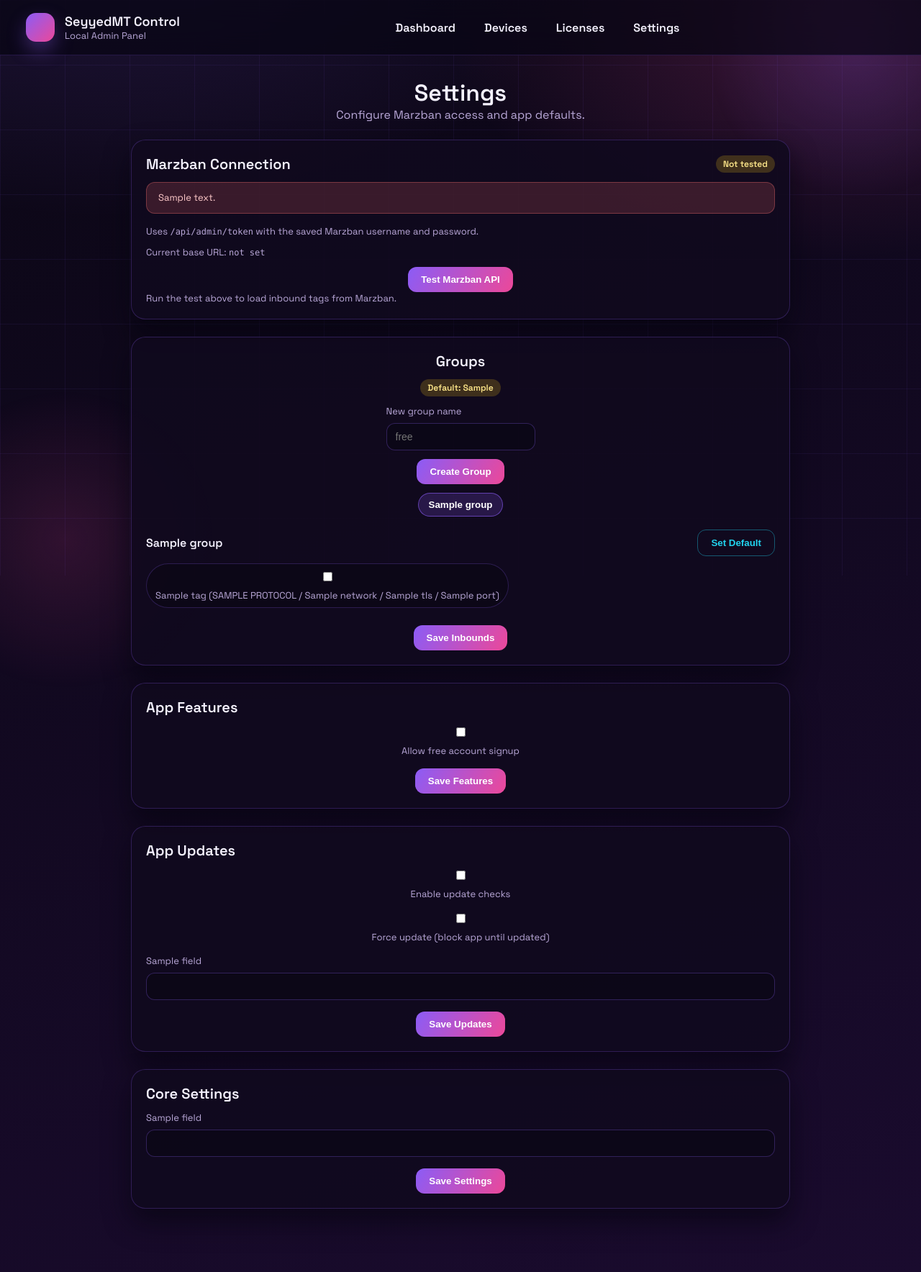
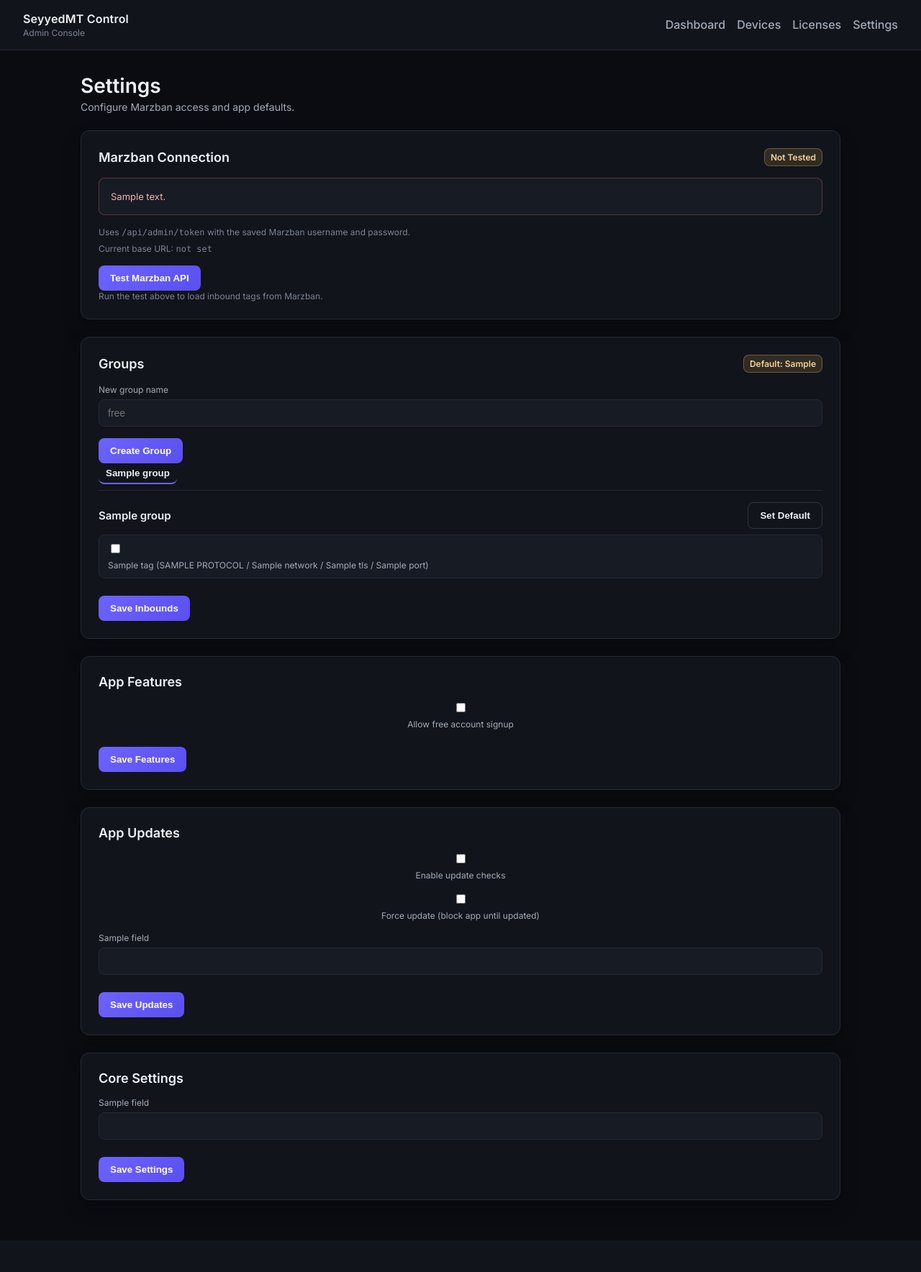
Before and after one commit to seyyed1332/apps, a FastAPI app: template app/templates/settings.html in a window 1280 px wide. Shown: the whole page at 72% size. After the commit the page ends 1682 px from the top, so only its background shows below. Run offline with FastAPI, Linux system fonts and the light colour scheme; the template is opened without the code that fills it: most values are stand-ins (such as "Sample title", 1, 10 or a date in 2020).

Commit message:
Redesign panel UI

```diff
--- a/app/static/styles.css
+++ b/app/static/styles.css
@@ -1,15 +1,28 @@
 :root {
-  --bg-1: #0b0715;
-  --bg-2: #1a0b2e;
-  --ink: #f5f2ff;
-  --muted: #b9a8d8;
-  --accent: #8b5cf6;
-  --accent-2: #ec4899;
-  --accent-3: #22d3ee;
-  --card: rgba(16, 10, 30, 0.88);
-  --border: rgba(139, 92, 246, 0.25);
-  --shadow: 0 18px 36px rgba(6, 4, 16, 0.65);
-  --glass: rgba(14, 9, 26, 0.7);
+  --color-bg: #0b0c11;
+  --color-surface: #11141b;
+  --color-surface-2: #161b24;
+  --color-border: #242a36;
+  --color-border-strong: #2f3746;
+  --color-text: #edf1f6;
+  --color-text-muted: #a3abb8;
+  --color-text-subtle: #7b8393;
+  --color-primary: #6d63ff;
+  --color-primary-strong: #5a4ff0;
+  --color-primary-soft: rgba(109, 99, 255, 0.18);
+  --color-success: #2fbf71;
+  --color-warning: #e2b55f;
+  --color-error: #e06b6b;
+  --color-info: #4da3ff;
+  --shadow-card: 0 12px 24px rgba(0, 0, 0, 0.28);
+  --radius-sm: 8px;
+  --radius-md: 12px;
+  --radius-lg: 14px;
+  --space-1: 8px;
+  --space-2: 16px;
+  --space-3: 24px;
+  --space-4: 32px;
+  --space-5: 40px;
 }
 
 * {
@@ -18,127 +31,97 @@
 
 body {
   margin: 0;
-  font-family: "Space Grotesk", "Segoe UI", sans-serif;
-  color: var(--ink);
-  background: radial-gradient(1200px 800px at 12% -10%, rgba(139, 92, 246, 0.2), transparent 60%),
-    radial-gradient(900px 600px at 90% 0%, rgba(236, 72, 153, 0.22), transparent 60%),
-    linear-gradient(160deg, var(--bg-1), var(--bg-2));
+  font-family: "Inter", "Segoe UI", system-ui, sans-serif;
+  color: var(--color-text);
+  background: var(--color-bg);
   min-height: 100vh;
-  overflow-x: hidden;
 }
 
-.app {
-  position: relative;
-}
-
-.bg-grid {
-  position: fixed;
-  inset: 0;
-  background-image: linear-gradient(rgba(139, 92, 246, 0.08) 1px, transparent 1px),
-    linear-gradient(90deg, rgba(139, 92, 246, 0.08) 1px, transparent 1px);
-  background-size: 90px 90px;
-  pointer-events: none;
-  z-index: 0;
-}
-
-.bg-orb {
-  position: fixed;
-  width: 420px;
-  height: 420px;
-  border-radius: 50%;
-  opacity: 0.3;
-  z-index: 0;
-}
-
-.orb-one {
-  top: -140px;
-  right: -120px;
-  background: radial-gradient(circle, rgba(139, 92, 246, 0.6), transparent 70%);
-}
-
-.orb-two {
-  bottom: -160px;
-  left: -120px;
-  background: radial-gradient(circle, rgba(236, 72, 153, 0.5), transparent 70%);
+a {
+  color: inherit;
 }
 
 .topbar {
   position: sticky;
   top: 0;
   z-index: 10;
-  display: grid;
-  grid-template-columns: auto 1fr auto;
+  display: flex;
   align-items: center;
-  gap: 18px;
-  padding: 18px 36px;
-  backdrop-filter: blur(18px);
-  background: rgba(9, 6, 20, 0.75);
-  border-bottom: 1px solid rgba(139, 92, 246, 0.2);
+  justify-content: space-between;
+  gap: var(--space-3);
+  padding: var(--space-2) var(--space-4);
+  background: var(--color-surface);
+  border-bottom: 1px solid var(--color-border);
 }
 
 .brand {
   display: flex;
-  gap: 14px;
-  align-items: center;
-}
-
-.brand-mark {
-  width: 40px;
-  height: 40px;
-  border-radius: 14px;
-  background: linear-gradient(135deg, var(--accent), var(--accent-2));
-  box-shadow: 0 12px 26px rgba(139, 92, 246, 0.35);
+  flex-direction: column;
+  gap: 2px;
 }
 
 .brand-title {
   font-weight: 600;
-  font-size: 18px;
+  font-size: 16px;
+  letter-spacing: 0.2px;
 }
 
 .brand-subtitle {
-  color: var(--muted);
-  font-size: 13px;
+  color: var(--color-text-subtle);
+  font-size: 12px;
 }
 
 .top-nav {
   display: flex;
-  gap: 12px;
+  gap: var(--space-2);
   align-items: center;
-  justify-self: center;
+}
+
+.menu-item {
+  color: var(--color-text-muted);
+  text-decoration: none;
+  font-weight: 500;
+  padding: 6px 0;
+  border-bottom: 2px solid transparent;
+  transition: color 0.2s ease, border-color 0.2s ease;
+}
+
+.menu-item:hover {
+  color: var(--color-text);
+}
+
+.menu-item.active {
+  color: var(--color-text);
+  border-bottom-color: var(--color-primary);
 }
 
 .menu-toggle {
-  border: none;
-  background: linear-gradient(120deg, var(--accent), var(--accent-2));
-  color: #fff;
-  padding: 10px 18px;
-  border-radius: 999px;
+  display: none;
+  border: 1px solid var(--color-border);
+  background: transparent;
+  color: var(--color-text);
+  padding: 6px 12px;
+  border-radius: var(--radius-sm);
   font-weight: 600;
   cursor: pointer;
-  transition: transform 0.2s ease;
-}
-
-.menu-toggle:hover {
-  transform: translateY(-1px);
 }
 
 .menu-panel {
   position: fixed;
-  top: 76px;
-  left: 24px;
-  right: 24px;
-  padding: 16px;
-  border-radius: 18px;
-  background: rgba(14, 9, 26, 0.96);
-  border: 1px solid var(--border);
-  box-shadow: var(--shadow);
+  top: 64px;
+  left: var(--space-2);
+  right: var(--space-2);
+  padding: var(--space-2);
+  border-radius: var(--radius-md);
+  background: var(--color-surface);
+  border: 1px solid var(--color-border);
   display: flex;
-  gap: 14px;
-  flex-wrap: wrap;
-  transform: translateY(-150%);
+  flex-direction: column;
+  gap: var(--space-1);
+  transform: translateY(-120%);
   opacity: 0;
   pointer-events: none;
-  transition: transform 0.3s ease, opacity 0.3s ease;
+  transition: transform 0.2s ease, opacity 0.2s ease;
   z-index: 9;
 }
 
@@ -148,54 +131,41 @@ body[data-menu-open="true"] .menu-panel {
   pointer-events: auto;
 }
 
-.menu-item {
-  color: var(--ink);
-  text-decoration: none;
-  font-weight: 600;
-  padding: 8px 14px;
-  border-radius: 14px;
-  transition: background 0.2s ease, color 0.2s ease;
-}
-
-.menu-item:hover,
-.menu-item.active {
-  background: rgba(139, 92, 246, 0.2);
-  color: #fff;
-}
-
 .content {
-  position: relative;
-  z-index: 1;
-  padding: 32px 32px 64px;
-  max-width: 980px;
+  padding: var(--space-4);
+  max-width: 1120px;
   margin: 0 auto;
 }
 
 .page-head {
   display: flex;
-  flex-direction: column;
-  align-items: center;
-  text-align: center;
-  justify-content: center;
-  margin-bottom: 24px;
-  gap: 10px;
+  align-items: flex-end;
+  justify-content: space-between;
+  gap: var(--space-2);
+  margin-bottom: var(--space-3);
 }
 
 .page-head h1 {
   margin: 0;
-  font-size: 32px;
+  font-size: 28px;
+  font-weight: 600;
 }
 
 .page-head p {
-  margin: 0;
-  color: var(--muted);
+  margin: 4px 0 0;
+  color: var(--color-text-muted);
+  font-size: 14px;
 }
 
 .pill {
-  padding: 6px 14px;
-  border-radius: 999px;
-  background: rgba(34, 211, 238, 0.15);
-  color: var(--accent-3);
+  display: inline-flex;
+  align-items: center;
+  gap: 6px;
+  padding: 4px 10px;
+  border-radius: var(--radius-sm);
+  background: var(--color-surface-2);
+  border: 1px solid var(--color-border);
+  color: var(--color-text-muted);
   font-size: 12px;
   font-weight: 600;
 }
@@ -203,62 +173,61 @@ body[data-menu-open="true"] .menu-panel {
 .stats-grid {
   display: grid;
   grid-template-columns: repeat(auto-fit, minmax(200px, 1fr));
-  gap: 18px;
-  margin-bottom: 28px;
+  gap: var(--space-2);
+  margin-bottom: var(--space-3);
 }
 
 .card {
-  background: var(--card);
-  border: 1px solid var(--border);
-  border-radius: 20px;
-  padding: 20px;
-  box-shadow: var(--shadow);
-  animation: rise 0.45s ease;
+  background: var(--color-surface);
+  border: 1px solid var(--color-border);
+  border-radius: var(--radius-md);
+  padding: var(--space-3);
+  box-shadow: var(--shadow-card);
 }
 
 .stat-card {
   display: flex;
   flex-direction: column;
-  gap: 8px;
+  gap: 6px;
 }
 
 .stat-label {
-  color: var(--muted);
-  font-size: 14px;
+  color: var(--color-text-muted);
+  font-size: 13px;
 }
 
 .stat-value {
-  font-size: 30px;
+  font-size: 28px;
   font-weight: 600;
 }
 
 .table-card {
-  padding: 18px 20px 10px;
+  padding: var(--space-2) var(--space-3) var(--space-3);
 }
 
 .card-head {
   display: flex;
   align-items: center;
   justify-content: space-between;
-  gap: 12px;
-  margin-bottom: 12px;
-}
-
-.card-head.centered {
-  flex-direction: column;
-  justify-content: center;
-  text-align: center;
+  gap: var(--space-2);
+  flex-wrap: wrap;
+  margin-bottom: var(--space-2);
 }
 
 .card-head h2 {
   margin: 0;
-  font-size: 20px;
+  font-size: 18px;
+  font-weight: 600;
 }
 
 .link {
-  color: var(--accent-3);
+  color: var(--color-text-muted);
   text-decoration: none;
   font-weight: 500;
+}
+
+.link:hover {
+  color: var(--color-primary);
 }
 
 .table-wrap {
@@ -268,218 +237,226 @@ body[data-menu-open="true"] .menu-panel {
 .table-wrap table {
   width: 100%;
   border-collapse: collapse;
-  font-size: 14px;
+  font-size: 13px;
 }
 
 .table-wrap th,
 .table-wrap td {
   padding: 10px 12px;
   text-align: left;
-  border-bottom: 1px solid rgba(139, 92, 246, 0.15);
-}
-
-.table-centered th,
-.table-centered td {
-  text-align: center;
+  border-bottom: 1px solid var(--color-border);
 }
 
 .table-wrap th {
-  color: var(--muted);
+  color: var(--color-text-subtle);
   font-weight: 600;
   text-transform: uppercase;
   font-size: 11px;
-  letter-spacing: 0.06em;
+  letter-spacing: 0.04em;
+}
+
+.table-wrap tbody tr:hover {
+  background: rgba(255, 255, 255, 0.02);
+}
+
+.num {
+  text-align: right;
+  font-variant-numeric: tabular-nums;
 }
 
 .status {
-  padding: 4px 10px;
-  border-radius: 999px;
+  display: inline-flex;
+  align-items: center;
+  padding: 4px 8px;
+  border-radius: var(--radius-sm);
   font-size: 12px;
   font-weight: 600;
+  text-transform: capitalize;
+  border: 1px solid transparent;
 }
 
 .status.active {
-  background: rgba(34, 197, 94, 0.2);
-  color: #bbf7d0;
+  background: rgba(47, 191, 113, 0.15);
+  color: #a8f0c7;
+  border-color: rgba(47, 191, 113, 0.35);
 }
 
 .status.disabled {
-  background: rgba(248, 113, 113, 0.2);
-  color: #fecaca;
+  background: rgba(224, 107, 107, 0.15);
+  color: #f4b0b0;
+  border-color: rgba(224, 107, 107, 0.35);
 }
 
 .status.pending {
-  background: rgba(250, 204, 21, 0.2);
-  color: #fde68a;
+  background: rgba(226, 181, 95, 0.15);
+  color: #f2d19b;
+  border-color: rgba(226, 181, 95, 0.35);
 }
 
 .notice {
-  margin-bottom: 16px;
-  padding: 12px 16px;
-  border-radius: 12px;
+  margin-bottom: var(--space-2);
+  padding: var(--space-2);
+  border-radius: var(--radius-sm);
   font-size: 13px;
   line-height: 1.4;
+  border: 1px solid transparent;
+  background: var(--color-surface-2);
 }
 
 .notice-success {
-  background: rgba(34, 197, 94, 0.18);
-  border: 1px solid rgba(34, 197, 94, 0.35);
-  color: #bbf7d0;
+  border-color: rgba(47, 191, 113, 0.35);
+  color: #b7f3d1;
 }
 
 .notice-error {
-  background: rgba(248, 113, 113, 0.18);
-  border: 1px solid rgba(248, 113, 113, 0.35);
-  color: #fecaca;
+  border-color: rgba(224, 107, 107, 0.35);
+  color: #f1b1b1;
 }
 
 .form-card {
-  margin-bottom: 24px;
+  margin-bottom: var(--space-3);
 }
 
 .form-grid {
   display: grid;
-  grid-template-columns: repeat(auto-fit, minmax(240px, 1fr));
-  gap: 16px;
+  grid-template-columns: repeat(auto-fit, minmax(220px, 1fr));
+  gap: var(--space-2);
+  align-items: end;
 }
 
 .form-grid.compact {
-  gap: 12px;
+  gap: var(--space-1);
 }
 
 .form-grid label {
   display: flex;
   flex-direction: column;
-  gap: 8px;
-  font-size: 13px;
-  color: var(--muted);
+  gap: 6px;
+  font-size: 12px;
+  color: var(--color-text-muted);
 }
 
 .form-grid input,
 .form-grid select {
   padding: 10px 12px;
-  border-radius: 12px;
-  border: 1px solid rgba(139, 92, 246, 0.3);
+  border-radius: var(--radius-sm);
+  border: 1px solid var(--color-border);
   font-size: 14px;
-  color: var(--ink);
-  background: rgba(10, 7, 20, 0.6);
+  color: var(--color-text);
+  background: var(--color-surface-2);
 }
 
 .form-grid input:focus,
 .form-grid select:focus {
   outline: none;
-  border-color: rgba(139, 92, 246, 0.6);
-  box-shadow: 0 0 0 3px rgba(139, 92, 246, 0.2);
+  border-color: var(--color-primary);
+  box-shadow: 0 0 0 2px var(--color-primary-soft);
 }
 
 .form-grid .span-2 {
-  grid-column: span 2;
+  grid-column: 1 / -1;
 }
 
 .form-note {
-  grid-column: span 2;
-  color: var(--muted);
-  font-size: 13px;
-}
-
-.form-grid.centered {
-  justify-items: center;
+  grid-column: 1 / -1;
+  color: var(--color-text-subtle);
+  font-size: 12px;
 }
 
 .checkbox {
   display: inline-flex;
   gap: 10px;
   align-items: center;
-  color: var(--muted);
+  color: var(--color-text-muted);
+}
+
+.checkbox input {
+  accent-color: var(--color-primary);
 }
 
 .inbound-list {
   display: grid;
   grid-template-columns: repeat(auto-fit, minmax(220px, 1fr));
-  gap: 12px;
+  gap: var(--space-1);
 }
 
-.inbound-row {
-  display: flex;
-  gap: 10px;
-  flex-wrap: nowrap;
-  overflow-x: auto;
-  padding-bottom: 8px;
+.inbound-row,
+.inbound-column {
+  display: grid;
+  grid-template-columns: repeat(auto-fit, minmax(240px, 1fr));
+  gap: var(--space-1);
 }
 
-.inbound-item {
+.inbound-item,
+.inbound-pill {
   display: flex;
   gap: 10px;
   align-items: flex-start;
-  padding: 12px;
-  border-radius: 14px;
-  border: 1px solid rgba(139, 92, 246, 0.25);
-  background: rgba(12, 8, 22, 0.7);
+  padding: 10px 12px;
+  border-radius: var(--radius-sm);
+  border: 1px solid var(--color-border);
+  background: var(--color-surface-2);
   cursor: pointer;
-  transition: border-color 0.2s ease, transform 0.2s ease;
+  transition: border-color 0.2s ease, background 0.2s ease;
 }
 
-.inbound-item:hover {
-  border-color: rgba(139, 92, 246, 0.55);
-  transform: translateY(-1px);
+.inbound-item:hover,
+.inbound-pill:hover {
+  border-color: var(--color-border-strong);
+  background: #1a1f2a;
 }
 
-.inbound-item input {
-  accent-color: var(--accent);
+.inbound-item input,
+.inbound-pill input {
+  accent-color: var(--color-primary);
   margin-top: 2px;
 }
 
 .inbound-title {
   font-weight: 600;
-  font-size: 14px;
+  font-size: 13px;
 }
 
 .inbound-meta {
-  color: var(--muted);
+  color: var(--color-text-subtle);
   font-size: 12px;
 }
 
-.inbound-pill {
-  display: inline-flex;
-  gap: 8px;
+.form-actions {
+  grid-column: 1 / -1;
+  display: flex;
+  gap: var(--space-1);
+  justify-content: flex-start;
   align-items: center;
-  padding: 8px 12px;
-  border-radius: 999px;
-  border: 1px solid rgba(139, 92, 246, 0.25);
-  background: rgba(12, 8, 22, 0.7);
-  font-size: 12px;
-  white-space: nowrap;
-}
-
-.inbound-pill input {
-  accent-color: var(--accent);
-}
-
-.form-actions {
-  grid-column: span 2;
-  display: flex;
-  justify-content: center;
+  margin-top: var(--space-1);
 }
 
 button {
-  background: linear-gradient(120deg, var(--accent), var(--accent-2));
+  background: linear-gradient(135deg, var(--color-primary), var(--color-primary-strong));
   border: none;
   color: #fff;
-  padding: 10px 18px;
-  border-radius: 12px;
+  padding: 10px 16px;
+  border-radius: var(--radius-sm);
   font-weight: 600;
   cursor: pointer;
-  transition: transform 0.2s ease;
+  transition: filter 0.2s ease, transform 0.2s ease;
 }
 
 button:hover {
+  filter: brightness(1.05);
   transform: translateY(-1px);
+}
+
+button:disabled {
+  opacity: 0.6;
+  cursor: not-allowed;
+  transform: none;
 }
 
 button.ghost {
   background: transparent;
-  color: var(--accent-3);
-  border: 1px solid rgba(34, 211, 238, 0.4);
+  color: var(--color-text);
+  border: 1px solid var(--color-border-strong);
 }
 
 .ghost-link {
@@ -526,30 +508,31 @@ button.ghost {
 
 .group-tabs {
   display: flex;
-  gap: 10px;
-  justify-content: center;
-  padding: 12px 0 6px;
+  gap: var(--space-1);
+  align-items: center;
+  border-bottom: 1px solid var(--color-border);
+  padding-bottom: var(--space-1);
+  margin-bottom: var(--space-2);
   flex-wrap: wrap;
 }
 
 .group-tab {
-  border: 1px solid rgba(139, 92, 246, 0.3);
   background: transparent;
-  color: var(--muted);
-  padding: 8px 14px;
-  border-radius: 999px;
+  border: none;
+  color: var(--color-text-muted);
+  padding: 6px 10px;
   font-weight: 600;
   cursor: pointer;
+  border-bottom: 2px solid transparent;
 }
 
 .group-tab.active {
-  background: rgba(139, 92, 246, 0.2);
-  color: #fff;
-  border-color: rgba(139, 92, 246, 0.6);
+  color: var(--color-text);
+  border-bottom-color: var(--color-primary);
 }
 
 .group-panel {
-  margin-top: 12px;
+  margin-top: var(--space-2);
 }
 
 .group-panel.hidden {
@@ -560,31 +543,18 @@ button.ghost {
   display: flex;
   align-items: center;
   justify-content: space-between;
-  gap: 12px;
-  margin-bottom: 10px;
+  gap: var(--space-2);
+  margin-bottom: var(--space-1);
 }
 
 .group-title {
-  font-size: 16px;
+  font-size: 15px;
   font-weight: 600;
-}
-
-@keyframes rise {
-  from {
-    opacity: 0;
-    transform: translateY(12px);
-  }
-  to {
-    opacity: 1;
-    transform: translateY(0);
-  }
 }
 
 @media (max-width: 900px) {
   .topbar {
-    padding: 16px 20px;
-    grid-template-columns: auto auto;
-    justify-content: space-between;
+    padding: var(--space-2);
   }
 
   .top-nav {
--- a/app/templates/base.html
+++ b/app/templates/base.html
@@ -6,22 +6,15 @@
   <title>{{ title }}</title>
   <link rel="preconnect" href="https://fonts.googleapis.com" />
   <link rel="preconnect" href="https://fonts.gstatic.com" crossorigin />
-  <link href="https://fonts.googleapis.com/css2?family=Space+Grotesk:wght@400;500;600&display=swap" rel="stylesheet" />
+  <link href="https://fonts.googleapis.com/css2?family=Inter:wght@400;500;600;700&display=swap" rel="stylesheet" />
   <link rel="stylesheet" href="/static/styles.css" />
 </head>
 <body class="app" data-menu-open="false">
-  <div class="bg-orb orb-one"></div>
-  <div class="bg-orb orb-two"></div>
-  <div class="bg-grid"></div>
-
   {% set path = request.url.path %}
   <header class="topbar">
     <div class="brand">
-      <span class="brand-mark"></span>
-      <div>
-        <div class="brand-title">SeyyedMT Control</div>
-        <div class="brand-subtitle">Local Admin Panel</div>
-      </div>
+      <div class="brand-title">SeyyedMT Control</div>
+      <div class="brand-subtitle">Admin Console</div>
     </div>
     <nav class="top-nav" aria-label="Primary">
       <a class="menu-item{% if path == '/' %} active{% endif %}" href="/">Dashboard</a>
--- a/app/templates/devices.html
+++ b/app/templates/devices.html
@@ -27,7 +27,7 @@
           <th>Model</th>
           <th>First Seen</th>
           <th>Last Seen</th>
-          <th>Hits</th>
+          <th class="num">Hits</th>
         </tr>
       </thead>
       <tbody>
@@ -42,7 +42,7 @@
           <td>{{ device.model or '-' }}</td>
           <td>{{ device.first_seen_at }}</td>
           <td>{{ device.last_seen_at }}</td>
-          <td>{{ device.seen_count }}</td>
+          <td class="num">{{ device.seen_count }}</td>
         </tr>
         {% endfor %}
       </tbody>
--- a/app/templates/settings.html
+++ b/app/templates/settings.html
@@ -38,11 +38,11 @@
 </section>
 
 <section class="card form-card">
-  <div class="card-head centered">
+  <div class="card-head">
     <h2>Groups</h2>
     <span class="status pending">Default: {{ default_group }}</span>
   </div>
-  <form class="form-grid compact centered" method="post" action="/groups/new">
+  <form class="form-grid compact" method="post" action="/groups/new">
     <label class="span-2">
       <span>New group name</span>
       <input type="text" name="group_name" placeholder="free" />
```
Also changed, not shown: other parts of app/static/styles.css (+21 -23 lines), app/templates/licenses.html (+8 -8 lines).
